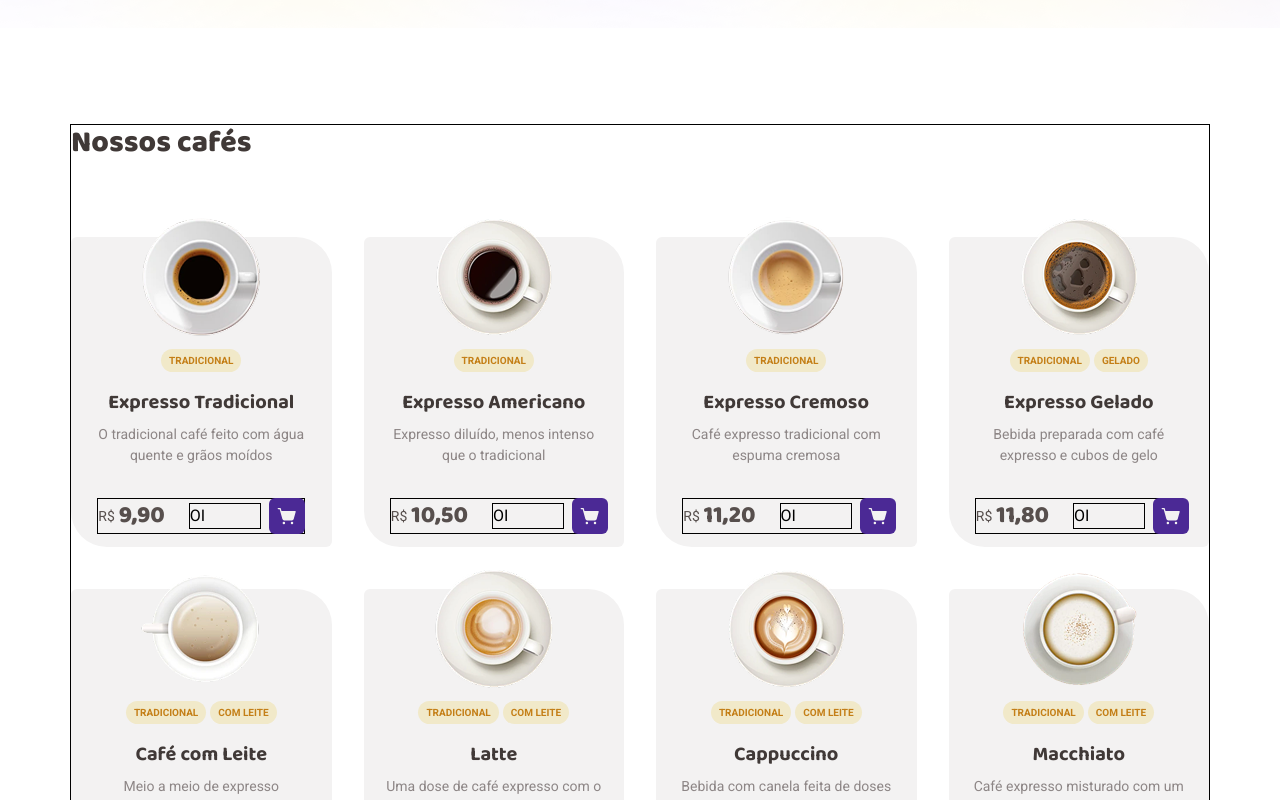
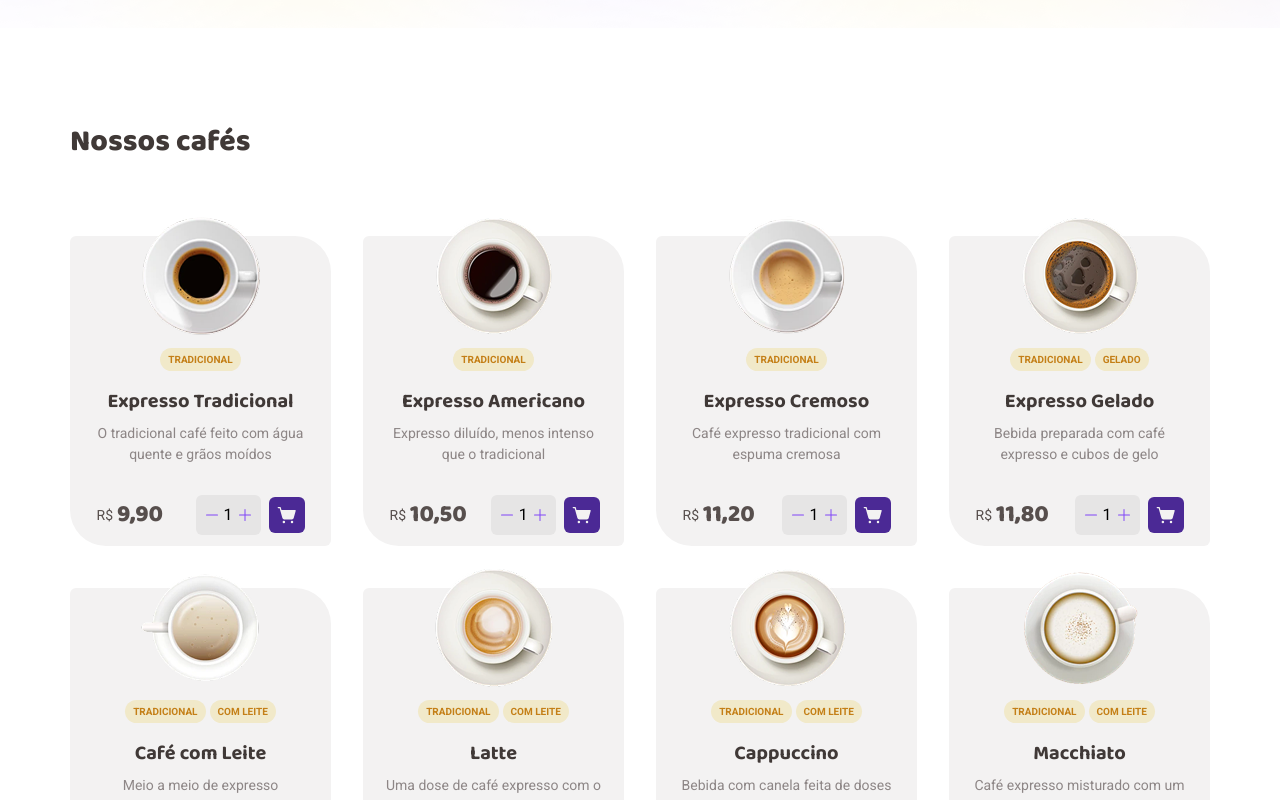
Before and after one commit to luksquitos/ignite-coffee, a React (Vite) app: page / in a window 1280 px wide. Shown: the part 660-1460 px from the top of the page. Built offline with nearby package versions, Linux system fonts and the light colour scheme.

Commit message:
feat: finishing static coffee home

```diff
--- a/src/components/home/coffee-card.tsx
+++ b/src/components/home/coffee-card.tsx
@@ -1,5 +1,5 @@
 import type { ICoffeeCard } from '../../@types/coffee-card-type'
-import { ShoppingCartSimpleIcon } from '@phosphor-icons/react'
+import { MinusIcon, PlusIcon, ShoppingCartSimpleIcon } from '@phosphor-icons/react'
 
 export function CoffeeCard({ id, name, description, categories, price, image }: ICoffeeCard) {
   return (
@@ -19,16 +19,23 @@ export function CoffeeCard({ id, name, description, categories, price, image }:
         <p className="mt-4 font-baloo font-bold text-xl text-base-subtitle">{name}</p>
         <p className="mt-2 mx-5 text-base-label text-center text-[0.875rem]">{description}</p>
         {/* Buy section */}
-        {/* FIXME Justify incorreto */}
-        <section className="mt-8 w-52 h-9 flex justify-between items-center gap-6 border">
+        <section className="mt-8 w-52 h-9 flex justify-between items-center gap-6 ">
           <span className="centered gap-1">
             <p className="text-[0.875rem] text-base-text">R$</p>
             <p className="font-baloo font-extrabold text-2xl text-base-text">{price.toFixed(2).replace('.', ',')}</p>
           </span>
           <div className="centered gap-2">
             {/* será que é melhor fazer de outra forma ? */}
-            <span className="w-18 border">
-              OI
+            <span className=" p-2 centered gap-1 bg-base-button rounded-md">
+              <button>
+                {' '}
+                <MinusIcon className="text-purple" />
+              </button>
+              1
+              <button>
+                {' '}
+                <PlusIcon className="text-purple" />
+              </button>
             </span>
 
             <button>
@@ -38,7 +45,7 @@ export function CoffeeCard({ id, name, description, categories, price, image }:
 
         </section>
       </div>
-      <div className="bg-base-card mt-5 h-[19.375rem] rounded-tl-[6px] rounded-br-[6px] rounded-tr-[2.25rem] rounded-bl-[2.25rem]"></div>
+      <div className="bg-base-card mt-5 h-[19.375rem] rounded-tl-md rounded-br-md rounded-tr-[2.25rem] rounded-bl-[2.25rem]"></div>
     </div>
   )
 }
--- a/src/components/home/coffee-list.tsx
+++ b/src/components/home/coffee-list.tsx
@@ -7,8 +7,7 @@ export function CoffeeList() {
   const [coffees, setCoffees] = useState<ICoffeeCard[]>(coffeeData)
 
   return (
-    // FIXME Por algum motivo a margem não está funcionando
-    <div className="border centered-box">
+    <div className="centered-box">
       <p className="font-baloo font-extrabold text-3xl text-base-subtitle">Nossos cafés</p>
       <section className="grid grid-cols-2 lg:grid-cols-4 gap-8 mt-14">
         {
```
